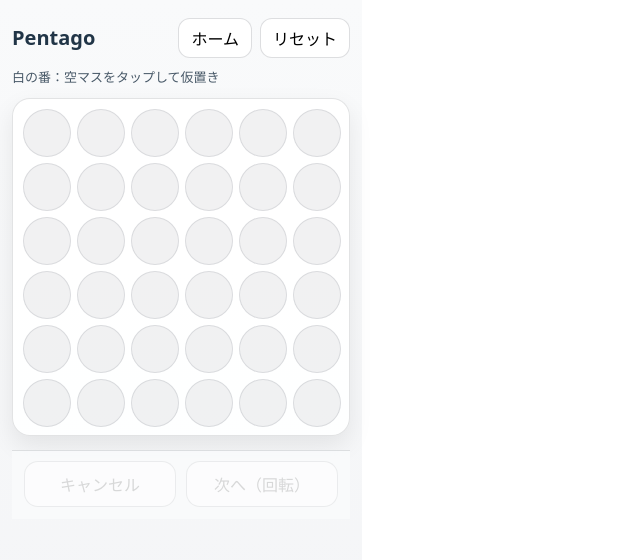
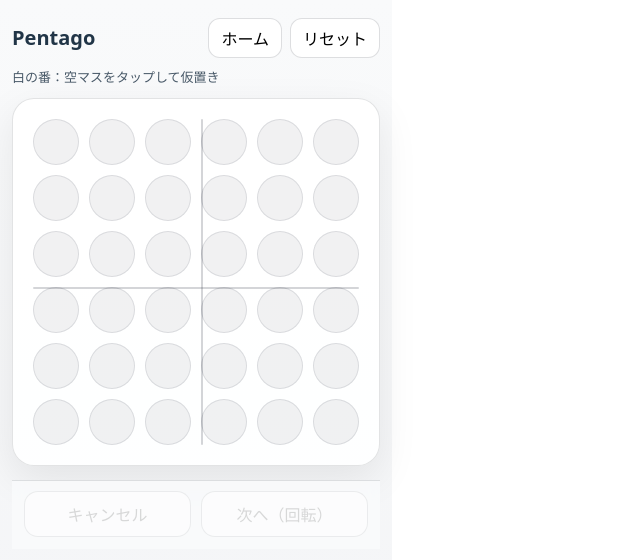
Before and after one commit to ykatoh1024-jpg/pentago-web, a React (Vite) app: page / in a window 1280 px wide. Both pictures are taken after a click on the button "友達と対戦". Shown: the top 560 px of the page, without its empty margins (0-640 px from the left). Built offline with nearby package versions, Linux system fonts and the light colour scheme.

Commit message:
Quadrant selection by tapping the board

```diff
--- a/src/App.tsx
+++ b/src/App.tsx
@@ -265,9 +265,9 @@ export default function App() {
     if (winner) return;
     if (isAiTurn) return;
     if (phase !== "place") return;
-
     if (board[pos.y][pos.x] !== null) return;
 
+    // 置き直しを自然に（pendingMoveがあっても別マスに移動できる）
     setPendingMove(pos);
   }
 
@@ -323,7 +323,7 @@ export default function App() {
     if (phase === "place") {
       return pendingMove ? `${who}：次へを押して回転へ` : `${who}の番：空マスをタップして仮置き`;
     }
-    return `${who}の番：象限を選んで ↺/↻ 回転して確定`;
+    return `${who}の番：盤面で象限をタップ → ↺/↻ 回転して確定`;
   }, [winner, turn, phase, mode, aiSide, pendingMove]);
 
   // AIの手番：自動で1手（置く＋回す）打つ
@@ -616,14 +616,10 @@ export default function App() {
         </div>
 
         {/* Status */}
-        <div style={{ fontSize: 13, opacity: 0.82, marginTop: 10, marginBottom: 10 }}>
-          {statusText}
-        </div>
+        <div style={{ fontSize: 13, opacity: 0.82, marginTop: 10, marginBottom: 10 }}>{statusText}</div>
 
         {/* AI log */}
-        {mode === "ai" && lastMoveText && (
-          <div style={{ fontSize: 12, opacity: 0.72, marginBottom: 10 }}>{lastMoveText}</div>
-        )}
+        {mode === "ai" && lastMoveText && <div style={{ fontSize: 12, opacity: 0.72, marginBottom: 10 }}>{lastMoveText}</div>}
 
         {/* Winner Banner */}
         {winner && (
@@ -661,7 +657,20 @@ export default function App() {
         )}
 
         {/* Board */}
-        <Board board={board} turn={turn} phase={phase} pendingMove={pendingMove} onTapCell={onTapCell} />
+        <Board
+          board={board}
+          turn={turn}
+          phase={phase}
+          pendingMove={pendingMove}
+          onTapCell={onTapCell}
+          selectedQuadrant={selectedQuadrant}
+          onSelectQuadrant={(q) => {
+            if (winner) return;
+            if (isAiTurn) return;
+            if (phase !== "rotate") return;
+            setSelectedQuadrant(q);
+          }}
+        />
       </div>
 
       {/* Bottom Controls (sticky) */}
@@ -721,31 +730,7 @@ export default function App() {
           {/* Rotate phase controls */}
           {phase === "rotate" && (
             <div style={{ display: "grid", gap: 10 }}>
-              <div style={{ fontSize: 12, opacity: 0.75 }}>象限を選んで回転</div>
-
-              <div style={{ display: "grid", gridTemplateColumns: "1fr 1fr", gap: 10 }}>
-                {[
-                  { q: 0, label: "左上" },
-                  { q: 1, label: "右上" },
-                  { q: 2, label: "左下" },
-                  { q: 3, label: "右下" },
-                ].map((it) => (
-                  <button
-                    key={it.q}
-                    onClick={() => setSelectedQuadrant(it.q)}
-                    style={{
-                      height: 44,
-                      borderRadius: 14,
-                      border: "1px solid rgba(17,24,39,0.14)",
-                      background: selectedQuadrant === it.q ? "rgba(99,102,241,0.14)" : "white",
-                      fontWeight: 950,
-                      cursor: "pointer",
-                    }}
-                  >
-                    {it.label}
-                  </button>
-                ))}
-              </div>
+              <div style={{ fontSize: 12, opacity: 0.75 }}>盤面の象限をタップして選択 → ↺/↻ で確定</div>
 
               <div style={{ display: "flex", gap: 10 }}>
                 <button
--- a/src/Board.tsx
+++ b/src/Board.tsx
@@ -6,86 +6,156 @@ type Props = {
   phase: Phase;
   pendingMove: Pos | null;
   onTapCell: (pos: Pos) => void;
+
+  selectedQuadrant: number;
+  onSelectQuadrant?: (q: number) => void;
 };
 
-export default function Board({ board, turn, phase, pendingMove, onTapCell }: Props) {
-  // 盤面サイズを固定（ここが「置くとサイズが変わる」問題の根治）
-  const CELL = 48; // 好みで 44〜52
-  const GAP = 6;
-  const PAD = 10;
-  const BOARD_W = CELL * 6 + GAP * 5 + PAD * 2;
+function quadrantFromCell(x: number, y: number): number {
+  const ox = x < 3 ? 0 : 1;
+  const oy = y < 3 ? 0 : 2;
+  return ox + oy; // 0:左上, 1:右上, 2:左下, 3:右下
+}
+
+export default function Board({
+  board,
+  turn,
+  phase,
+  pendingMove,
+  onTapCell,
+  selectedQuadrant,
+  onSelectQuadrant,
+}: Props) {
+  const GAP = 10;
+  const CELL = 46;
+
+  const isRotate = phase === "rotate";
 
   return (
-    <div style={{ display: "flex", justifyContent: "center" }}>
     <div
       style={{
-          width: BOARD_W,
-          height: BOARD_W,
-          padding: PAD,
-          boxSizing: "border-box",
-          borderRadius: 18,
+        width: "100%",
         background: "rgba(255,255,255,0.9)",
         border: "1px solid rgba(17,24,39,0.12)",
-          boxShadow: "0 10px 24px rgba(0,0,0,0.08)",
+        borderRadius: 22,
+        padding: 14,
+        boxShadow: "0 14px 40px rgba(0,0,0,0.08)",
+        boxSizing: "border-box",
       }}
     >
       <div
         style={{
-            width: "100%",
-            height: "100%",
+          position: "relative",
           display: "grid",
-            gridTemplateColumns: "repeat(6, 1fr)",
+          gridTemplateColumns: `repeat(6, ${CELL}px)`,
+          gridTemplateRows: `repeat(6, ${CELL}px)`,
           gap: GAP,
+          justifyContent: "center",
+          padding: 6,
+          userSelect: "none",
+          touchAction: "manipulation",
         }}
       >
+        {/* 象限境界線（縦） */}
+        <div
+          aria-hidden
+          style={{
+            position: "absolute",
+            top: 6,
+            bottom: 6,
+            left: "50%",
+            width: 2,
+            background: "rgba(17,24,39,0.18)",
+            transform: `translateX(${GAP / 2}px)`,
+            borderRadius: 999,
+            pointerEvents: "none",
+          }}
+        />
+        {/* 象限境界線（横） */}
+        <div
+          aria-hidden
+          style={{
+            position: "absolute",
+            left: 6,
+            right: 6,
+            top: "50%",
+            height: 2,
+            background: "rgba(17,24,39,0.18)",
+            transform: `translateY(${GAP / 2}px)`,
+            borderRadius: 999,
+            pointerEvents: "none",
+          }}
+        />
+
         {board.map((row, y) =>
           row.map((v, x) => {
-              const isPending = pendingMove?.x === x && pendingMove?.y === y;
-              const showStone = v !== null || isPending;
+            const q = quadrantFromCell(x, y);
+            const isSelectedQ = isRotate && q === selectedQuadrant;
 
-              const stoneColor: CellValue = v ?? (isPending ? turn : null);
+            const isPending = pendingMove && pendingMove.x === x && pendingMove.y === y;
+            const renderVal: CellValue = isPending ? turn : v;
 
-              // 「太いborder」で状態表現するとサイズが変わるので、outlineで表現する（サイズに影響しない）
-              const outline =
-                isPending && phase === "rotate"
-                  ? "3px solid rgba(99,102,241,0.9)"
-                  : isPending
-                  ? "3px solid rgba(16,185,129,0.85)"
-                  : "none";
+            const outline = isSelectedQ ? "2px solid rgba(99,102,241,0.55)" : "none";
+
+            const canInteract =
+              !renderVal && (!isRotate || !!onSelectQuadrant); // rotateなら象限選択、placeなら置く
 
             return (
               <div
                 key={`${x}-${y}`}
-                  onClick={() => onTapCell({ x, y })}
+                onClick={() => {
+                  if (isRotate) {
+                    onSelectQuadrant?.(q);
+                    return;
+                  }
+                  onTapCell({ x, y });
+                }}
                 role="button"
                 aria-label={`cell-${x}-${y}`}
                 style={{
                   width: CELL,
                   height: CELL,
                   borderRadius: 999,
-                    background: "rgba(17,24,39,0.06)",
-                    border: "1px solid rgba(17,24,39,0.10)",
+                  background: isSelectedQ ? "rgba(99,102,241,0.12)" : "rgba(17,24,39,0.06)",
+                  border: isSelectedQ ? "2px solid rgba(99,102,241,0.35)" : "1px solid rgba(17,24,39,0.10)",
                   boxSizing: "border-box",
                   position: "relative",
                   cursor: "pointer",
                   outline,
                   outlineOffset: 2,
+                  transition: "transform 0.06s ease, background 0.12s ease, border 0.12s ease",
+                  transform: canInteract ? "scale(1)" : "scale(1)",
                 }}
               >
-                  {showStone && stoneColor && (
+                {/* 石（または仮置き） */}
+                {renderVal && (
                   <div
+                    aria-hidden
                     style={{
                       position: "absolute",
-                        inset: 6,
+                      inset: 7,
                       borderRadius: 999,
-                        background: stoneColor === "white" ? "#ffffff" : "#111827",
-                        border:
-                          stoneColor === "white"
-                            ? "1px solid rgba(17,24,39,0.18)"
-                            : "1px solid rgba(255,255,255,0.08)",
-                        boxSizing: "border-box",
-                        boxShadow: "0 6px 14px rgba(0,0,0,0.12)",
-                        opacity: isPending && v === null ? 0.65 : 1,
+                      background: renderVal === "white" ? "white" : "#111827",
+                      boxShadow:
+                        renderVal === "white"
+                          ? "0 10px 18px rgba(0,0,0,0.14), inset 0 0 0 1px rgba(17,24,39,0.18)"
+                          : "0 10px 18px rgba(0,0,0,0.22), inset 0 0 0 1px rgba(255,255,255,0.10)",
+                      opacity: isPending ? 0.75 : 1,
+                    }}
+                  />
+                )}
+
+                {/* 仮置きのリング（place中の pendingMove を分かりやすく） */}
+                {isPending && (
+                  <div
+                    aria-hidden
+                    style={{
+                      position: "absolute",
+                      inset: 3,
+                      borderRadius: 999,
+                      border: "2px dashed rgba(99,102,241,0.75)",
+                      boxShadow: "0 0 0 3px rgba(99,102,241,0.10)",
+                      pointerEvents: "none",
                     }}
                   />
                 )}
@@ -95,15 +165,12 @@ export default function Board({ board, turn, phase, pendingMove, onTapCell }: Pr
         )}
       </div>
 
-        {/* 象限のガイド（薄い十字） */}
-        <div
-          aria-hidden
-          style={{
-            position: "absolute",
-            pointerEvents: "none",
-          }}
-        />
+      {/* 小さな補助表示（身内ならこの程度でOK） */}
+      {phase === "rotate" && (
+        <div style={{ marginTop: 10, fontSize: 12, opacity: 0.72 }}>
+          象限：{["左上", "右上", "左下", "右下"][selectedQuadrant]}（盤面タップで切替）
         </div>
+      )}
     </div>
   );
 }
```
Lines whose indentation alone changed are shown as unchanged.
